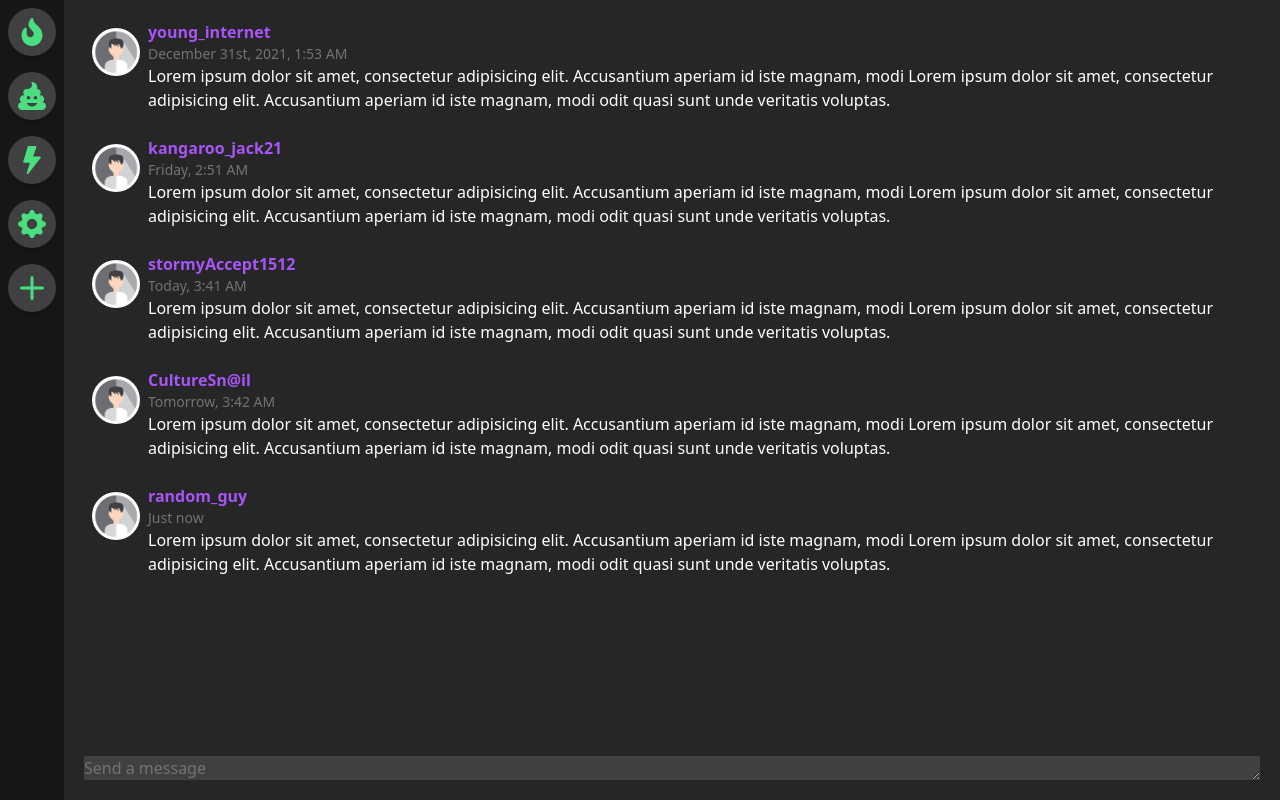
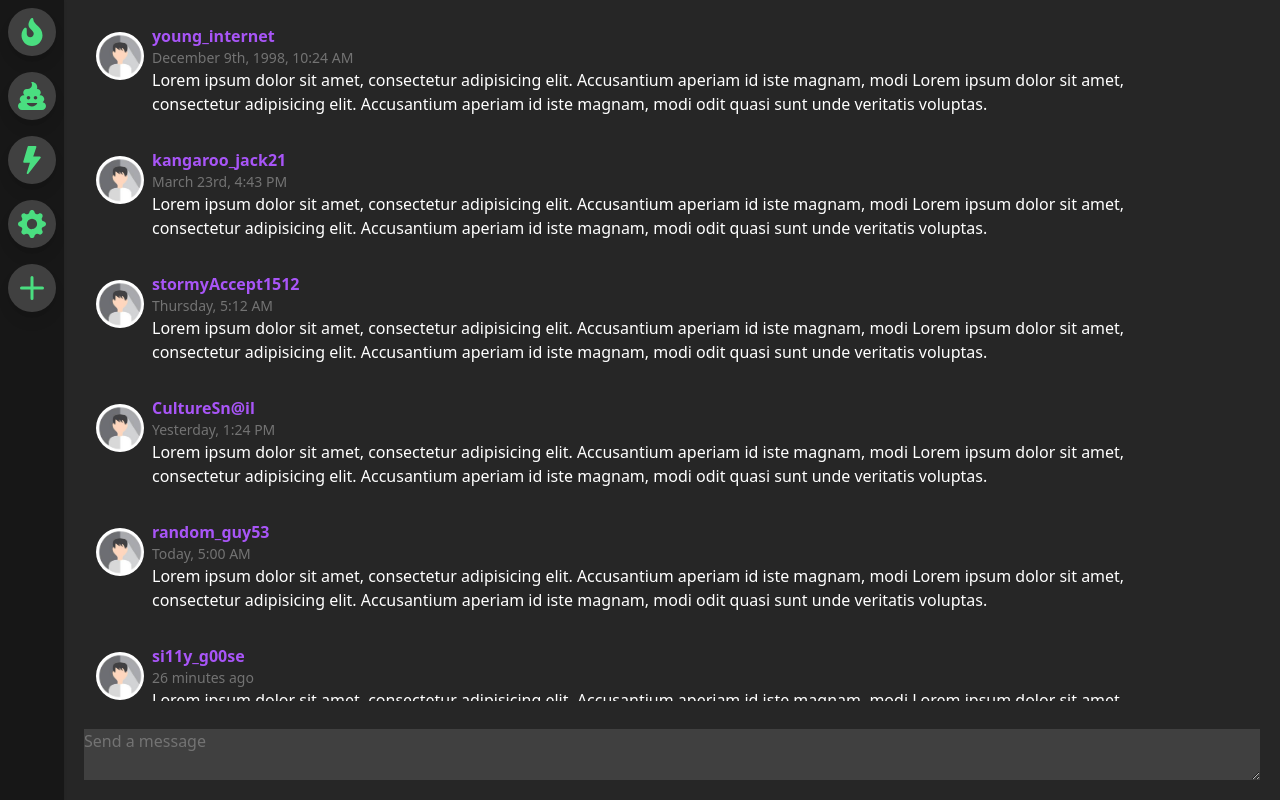
Before and after one commit to devanskeem/tailwindcss-discord-clone, a React (Create React App) app: page / in a window 1280 px wide. Built offline with nearby package versions, Linux system fonts and the light colour scheme.

Commit message:
made message board scrollable and minor styling

```diff
--- a/src/components/Dashboard.js
+++ b/src/components/Dashboard.js
@@ -1,10 +1,7 @@
 import image from '../resources/img.jpeg'
 import dateFormat from "dateformat";
 const now = new Date()
-const lastYear = "2021-12-31T01:53:25.739Z";
-const yesterday = "2022-04-10T03:41:25.739Z";
-const lastWeek = "2022-04-08T02:51:25.739Z";
-const aMinuteAgo = "2022-04-11T03:42:29.537Z";
+
 const formatDate = (date) => {
     //returns just now or the minutes since if date is less than an hour from now else Today @ h:MM TT
     if (dateFormat(date, "DDDD") === "Today") {
@@ -22,12 +19,11 @@ const formatDate = (date) => {
     }
 
     //if same year don't add day or year
-    if (dateFormat(date, 'yyyy') === dateFormat(now, 'yyyy')) return dateFormat(date, "DDDD, mmmm dS, h:MM TT")
+    if (dateFormat(date, 'yyyy') === dateFormat(now, 'yyyy')) return dateFormat(date, "mmmm dS, h:MM TT")
 
-    //if different year don't add day
+    //if different year / catch-all don't add day
     return dateFormat(date, "mmmm dS, yyyy, h:MM TT");
 }
-
 
 
 const Dashboard = () => {
@@ -38,18 +34,28 @@ const Dashboard = () => {
     )
 }
 
+const secondsAgo = Date.parse(now) - 5000;
+const minutesAgo = Date.parse(now) - 1600000;
+const today = Date.parse(now) - 15000000;
+const yesterday = new Date("April 9, 2022 13:24:00");
+const lastWeek = new Date("April 7, 2022 05:12:00");
+const lastMonth = new Date("March 23, 2022 16:43:00");
+const yearsAgo = new Date("December 9, 1998 10:24:00");
+
 const MessageBoard = ({text}) => {
     return(
 
             <div className="flex flex-col align-middle justify-between bg-gray-800 w-full h-screen shadow">
-                <div className='flex flex-wrap m-2'>
-                    <Message time={lastYear} user="young_internet"/>
-                    <Message time={lastWeek} user="kangaroo_jack21"/>
-                    <Message time={yesterday} user="stormyAccept1512"/>
-                    <Message time={aMinuteAgo} user="CultureSn@il"/>
-                    <Message time={now} user="random_guy"/>
+                <div className='flex flex-wrap m-2 overflow-auto scroll-auto'>
+                    <Message time={yearsAgo} user="young_internet"/>
+                    <Message time={lastMonth} user="kangaroo_jack21"/>
+                    <Message time={lastWeek} user="stormyAccept1512"/>
+                    <Message time={yesterday} user="CultureSn@il"/>
+                    <Message time={today} user="random_guy53"/>
+                    <Message time={minutesAgo} user="si11y_g00se"/>
+                    <Message time={secondsAgo} user="fat_catzzz"/>
                 </div>
-                <div className='flex flex-wrap justify-center m-5'>
+                <div className='flex flex-wrap justify-center m-5 h-16'>
                     <TextBox/>
                 </div>
             </div>
@@ -63,7 +69,7 @@ const Message = ({   time = now,
                      message = "Lorem ipsum dolor sit amet, consectetur adipisicing elit. Accusantium aperiam id iste magnam, modi Lorem ipsum dolor sit amet, consectetur adipisicing elit. Accusantium aperiam id iste magnam, modi odit quasi sunt unde veritatis voluptas."
 }) => {
     return(
-        <div className="justify-center align-middle m-1 p-2 rounded flex font-sans hover:bg-gray-700 transition-all duration-300 ease-linear ">
+        <div className="justify-center align-middle m-2 p-2 rounded flex font-sans hover:bg-gray-700 hover:bg-opacity-40 transition-all duration-200 delay-75 ease-linear ">
             <img src={image} className='w-12 h-12 rounded-full m-2 hover:h-20 hover:w-20 hover:ml-0 cursor-pointer transition-all duration-100' />
             <div className="flex-auto">
                 <div className='flex flex-wrap'>
@@ -73,7 +79,7 @@ const Message = ({   time = now,
                     <div className='text-gray-500 text-sm '>
                         {formatDate(time)}
                     </div>
-                    <div className='font-normal'>
+                    <div className='font-normal mr-24'>
                         {message}
                     </div>
                 </div>
```
